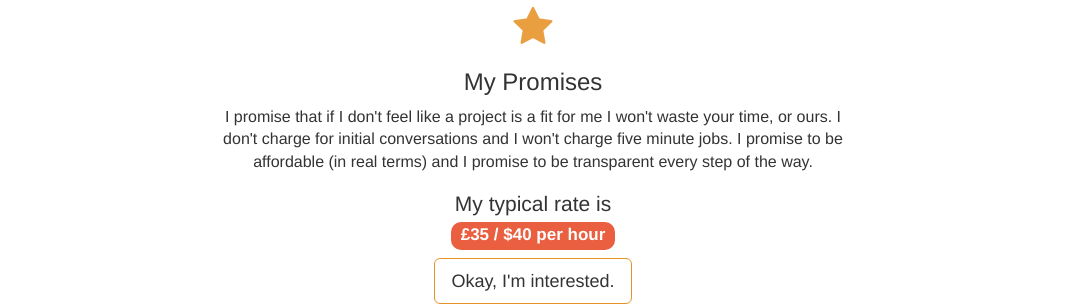
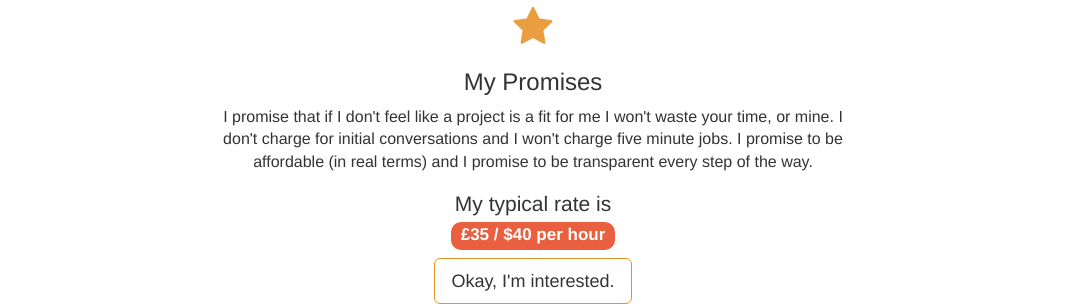
Before and after one commit to BricksandMortar/bricksandmortar.github.io, a Jekyll site: the page built from index.html, in a window 1280 px wide. Shown: the part 1436-1742 px from the top of the page, without its empty margins (107-1174 px from the left). Built offline with Jekyll 4.4.1, drawn with Linux system fonts in a browser that asks for light colours.

Commit message:
Become singular again and fix other footers

```diff
--- a/_layouts/plugindetail.html
+++ b/_layouts/plugindetail.html
@@ -88,9 +88,12 @@
         {% for l in site.footerLinks %}
           <li><a href="{{l.url}}">{{l.title}}</a></li>
         {% endfor %}
+        <li {% if page.title == p.title %}class="active"{% endif %}>
+          <a href="{{site.github.url}}">Home</a>
+        </li>
         {% assign sorted_pages = site.pages | sort:"name" %}
         {% for p in sorted_pages %}
-        {% if p.hide != true and p.title !=  %}
+          {% if p.hide != true and p.title != 'Home' %}
             <li {% if page.title == p.title %}class="active"{% endif %}>
               <a href="{{site.github.url}}{{p.url}}">{{p.title}}</a>
             </li>
--- a/index.html
+++ b/index.html
@@ -46,7 +46,7 @@
   <div class="col-md-offset-2 col-md-8 do">
     <i class="fa fa-star fa-3x"></i>
     <h3><a id="rates">My Promises</a></h3>
-    <p>I promise that if I don't feel like a project is a fit for me I won't waste your time, or ours. I don't charge for initial conversations and I won't charge five minute jobs. I promise to be affordable (in real terms) and I promise to be transparent every step of the way.</p>
+    <p>I promise that if I don't feel like a project is a fit for me I won't waste your time, or mine. I don't charge for initial conversations and I won't charge five minute jobs. I promise to be affordable (in real terms) and I promise to be transparent every step of the way.</p>
     <p class="lead">My typical rate is <br />
       <span class="label label-default rate">£<span id="gbp-rate">35</span> / $<span id="usd-rate">40</span> per hour</span></p>
       <a onclick="toggleForm();" id="formButton" class="btn btn-outline-orange btn-lg interested">Okay, I'm interested.</a>
```
Also changed, not shown: _layouts/pluginlist.html (+11 -9 lines). Lines whose indentation alone changed are shown as unchanged.
